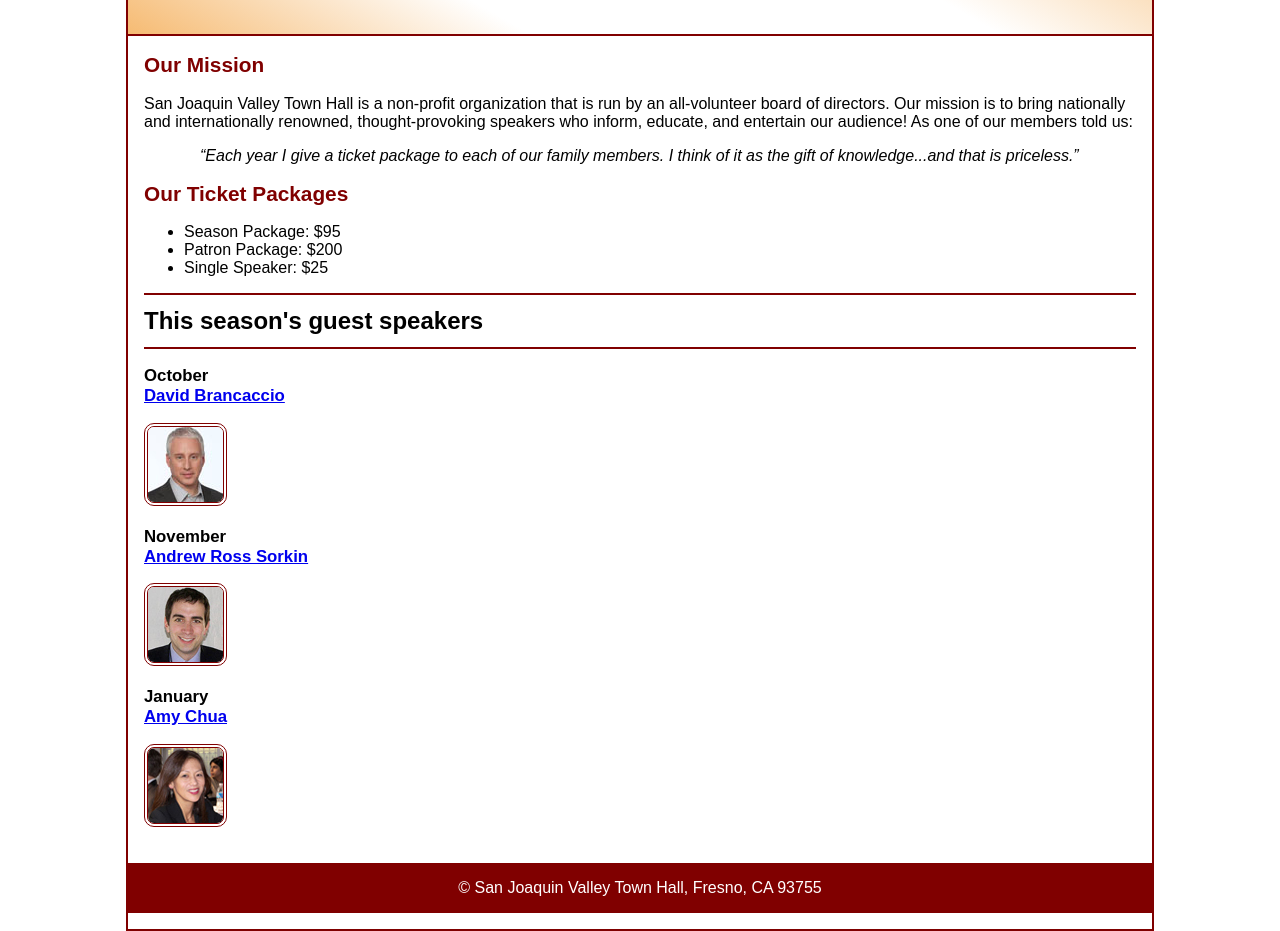
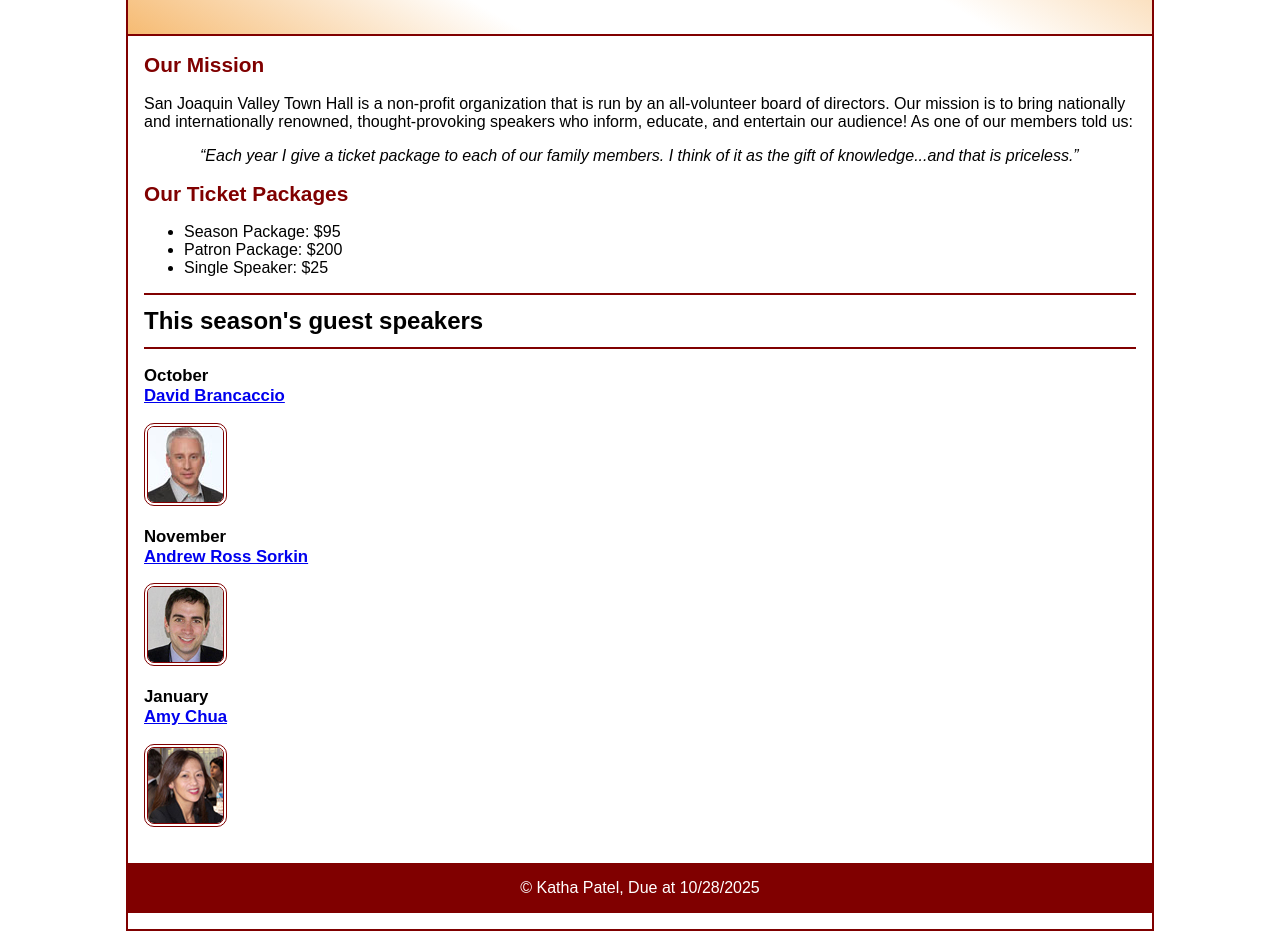
Before and after one commit to katha95ux/AO7, a website: page index.html in a window 1280 px wide. Shown: the part 151-1082 px from the top of the page. Drawn offline with Linux system fonts and the light colour scheme.

Commit message:
Updated copyright section with my info

```diff
--- a/index.html
+++ b/index.html
@@ -44,7 +44,7 @@
 </main>
 
 <footer>
-    <p>&copy; San Joaquin Valley Town Hall, Fresno, CA 93755</p>
+    <p>&copy; Katha Patel, Due at 10/28/2025</p>
 </footer>
 </body>
 
```
